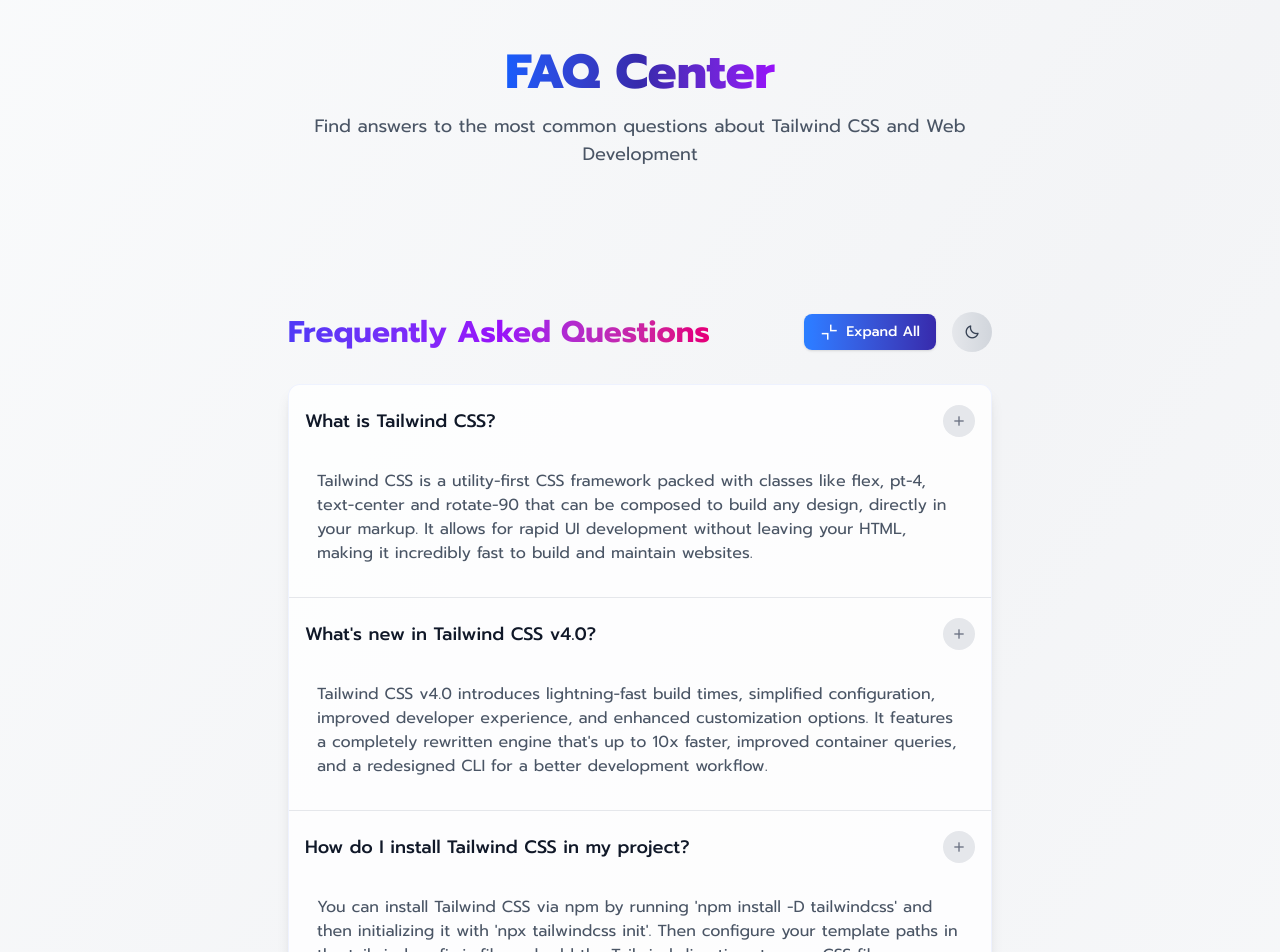
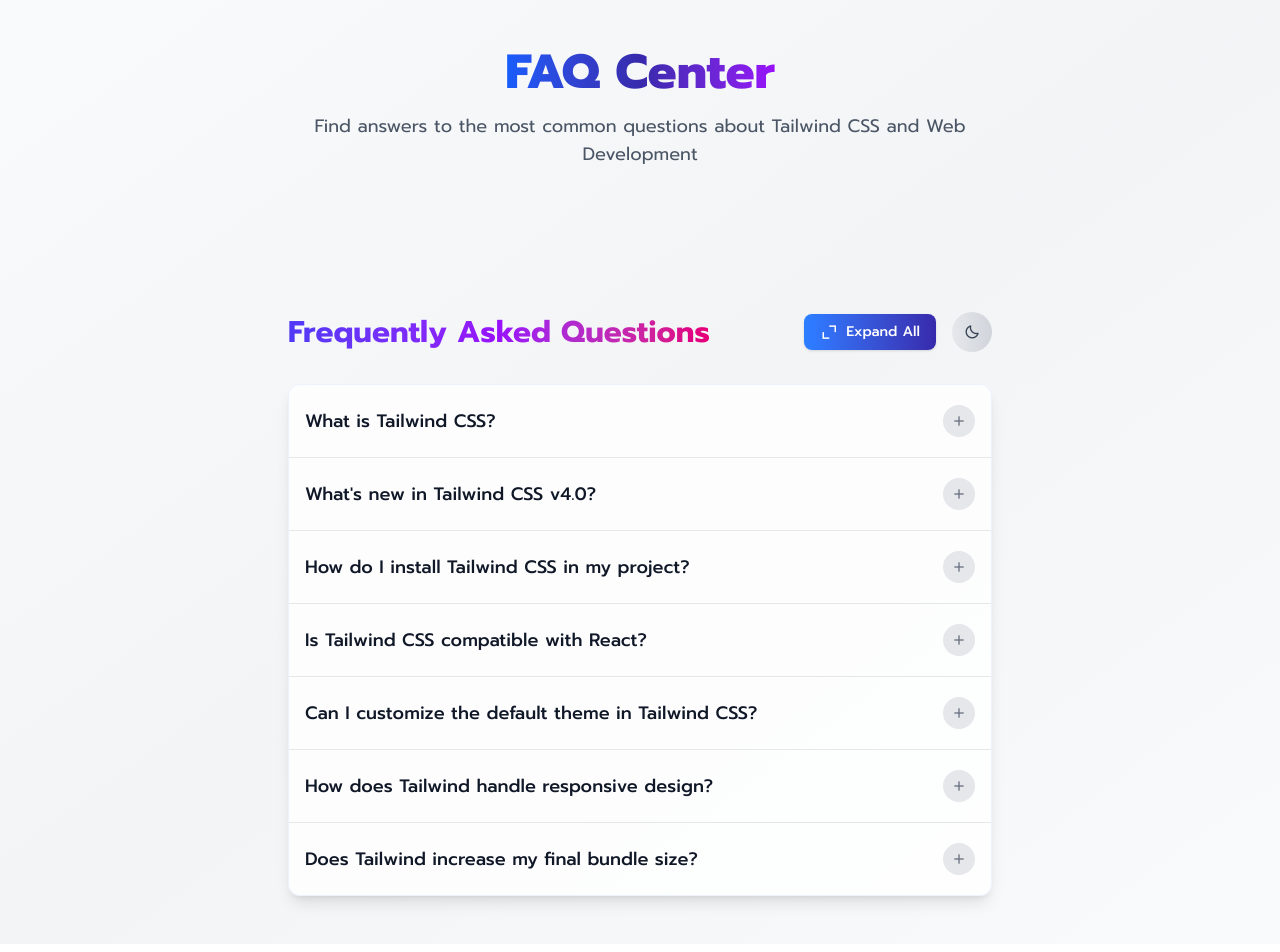
Before and after one commit to I0ANA24/FAQ-According-Learning-React, a React (Vite) app: page / in a window 1280 px wide. Shown: the top 952 px of the page. Built offline with nearby package versions, Linux system fonts and the light colour scheme.

Commit message:
final styling + local storage for darkMode

```diff
--- a/src/App.jsx
+++ b/src/App.jsx
@@ -2,7 +2,10 @@
 import FAQList from './components/FAQList'
 
 const App = () => {
-  const [darkMode, setDarkMode] = useState(false);
+  const [darkMode, setDarkMode] = useState(() => {
+    const savedTheme = localStorage.getItem('darkMode');
+    return savedTheme ? JSON.parse(savedTheme) : false;
+  })
 
   useEffect(() => {
     if (darkMode) {
@@ -10,6 +13,8 @@
     } else {
       document.documentElement.classList.remove('dark');
     }
+
+    localStorage.setItem('darkMode', JSON.stringify(darkMode));
   }, [darkMode])
 
   const toggleDarkMode = () => {
--- a/src/components/FAQItem.jsx
+++ b/src/components/FAQItem.jsx
@@ -1,15 +1,17 @@
-import React from 'react'
+import React, { useRef } from 'react'
 
-const FAQItem = ({ item }) => {
+const FAQItem = ({ item, onClick, isOpen }) => {
+  const answerRef = useRef(null)
+
   return (
-    <div className='border-b border-gray-200 dark:border-gray-700 last:border-none transition-colors duration-300 hover:bg-gradient-to-r hover:from-gray-50/50 hover:to-transparent dark:hover:from-gray-800/50 dark:hover:to-transparent'>
-      <button className="w-full py-5 px-4 flex justify-between items-center text-left focus:outline-none rounded-lg transition-all duration-200 cursor-pointer text-gray-900 dark:text-white hover:text-transparent hover:bg-clip-text hover:bg-gradient-to-r hover:from-indigo-600 hover:to-purple-600 dark:hover:from-indigo-400 dark:hover:to-purple-400">
+    <div className='border-b border-gray-200 dark:border-gray-700 last:border-none transition-colors duration-300 hover:bg-gradient-to-r hover:from-gray-50/50 hover:to-transparent dark:hover:from-gray-800/50 dark:hover:to-transparent' id={`faq-item-${item.id}`}>
+      <button className={`w-full py-5 px-4 flex justify-between items-center text-left focus:outline-none transition-all duration-200 cursor-pointer ${isOpen ? "bg-gradient-to-r from-indigo-200 via-purple-200 to-indigo-200/90 dark:from-indigo-900/80 dark:via-purple-900/80 dark:to-indigo-900/70 text-purple-700 dark:text-white font-medium" : "text-gray-900 dark:text-white hover:text-transparent hover:bg-clip-text hover:bg-gradient-to-r hover:from-indigo-600 hover:to-purple-600 dark:hover:from-indigo-400 dark:hover:to-purple-400"}`} onClick={() => onClick(item.id)}>
         <span className="text-lg font-medium pr-6">{item.question}</span>
-        <div className="flex-shrink-0 flex items-center justify-center w-8 min-w-8 aspect-square rounded-full bg-gray-200 dark:bg-gray-700 transition-all duration-200">
-          <i className="bx bx-plus text-gray-500 dark:text-gray-400"></i>
+        <div className={`flex-shrink-0 flex items-center justify-center w-8 min-w-8 aspect-square rounded-full ${isOpen ? "bg-gradient-to-r from-indigo-600 to-purple-600 dark:from-indigo-500 dark:to-purple-500 shadow-md" : "bg-gray-200 dark:bg-gray-700"}`}>
+          <i className={`bx bx-${isOpen ? "minus text-white" : "plus text-gray-500 dark:text-gray-400"}`}></i>
         </div>
       </button>
-      <div className="overflow-hidden">
+      <div className="overflow-hidden transition-all duration-200 ease-out" id={`answer-${item.id}`} ref={answerRef} style={{ maxHeight: isOpen ? answerRef.current?.scrollHeight : 0, opacity: isOpen ? 1 : 0 }}>
         <div className="p-4 pt-0 pb-5 text-gray-600 dark:text-gray-300">
           <div className="p-3 rounded-lg overflow-y-auto max-h-[300px]">{item.answer}</div>
         </div>
--- a/src/components/FAQList.jsx
+++ b/src/components/FAQList.jsx
@@ -1,8 +1,44 @@
-import React from 'react'
+import React, { useState, useEffect } from 'react'
 import FAQItem from './FAQItem'
 import faqData from '../data/faqData'
 
 const FAQList = ({ toggleDarkMode, darkMode }) => {
+  const [openId, setOpenId] = useState(null)
+  const [expandAll, setExpandAll] = useState(false)
+
+  const toggleItem = (id) => {
+    if(expandAll) {
+      setExpandAll(false)
+    }
+
+    setOpenId((prevId) => {
+      console.log(id, prevId);
+      if(prevId === id) {
+        return null
+      }
+      return id
+    })
+  }
+
+  const toggleExpandAll = () => {
+    setExpandAll((prev) => !prev)
+    setOpenId(null);
+  }
+
+  useEffect(() => {
+    if(openId && typeof window !== 'undefined') {
+      setTimeout(() => {
+        const element = document.getElementById(`faq-item-${openId}`);
+        if(element) {
+          element.scrollIntoView({
+            behavior: 'smooth',
+            block: 'start',
+          })
+        }
+      }, 100);
+    }
+  }, [openId])
+
   return (
     <div className="max-w-3xl mx-auto px-4 sm:px-6 lg:px-8 py-12">
       <div className="flex flex-col sm:flex-row justify-between items-center mb-8 gap-4">
@@ -10,9 +46,9 @@
           Frequently Asked Questions
         </h2>
         <div className="flex items-center space-x-4">
-          <button className="flex items-center gap-2 px-4 py-2 text-sm font-medium text-white bg-gradient-to-r from-blue-500 to-indigo-800 hover:from-blue-600 hover:to-indigo-700 rounded-lg shadow-sm hover:shadow-md focus:outline-none focus-visible:ring-2 focus-visible:ring-indigo-500 transition-all duration-300 cursor-pointer">
-            <i className="bx bx-collapse-alt text-lg"></i>
-            <span>Expand All</span>
+          <button className="flex items-center gap-2 px-4 py-2 text-sm font-medium text-white bg-gradient-to-r from-blue-500 to-indigo-800 hover:from-blue-600 hover:to-indigo-700 rounded-lg shadow-sm hover:shadow-md focus:outline-none focus-visible:ring-2 focus-visible:ring-indigo-500 transition-all duration-300 cursor-pointer" onClick={toggleExpandAll}>
+            <i className={`bx bx-${expandAll ? "collapse" : "expand"}-alt text-lg`}></i>
+            <span>{expandAll ? "Collapse All" : "Expand All"}</span>
           </button>
           <button onClick={toggleDarkMode} className="size-10 flex items-center justify-center rounded-full bg-gradient-to-r from-gray-200 to-gray-300 dark:from-gray-700 dark:to-gray-800 text-gray-700 dark:text-gray-200 hover:shadow-md focus:outline-none focus-visible:ring-2 focus-visible:ring-blue-500 transition-all duration-300 cursor-pointer">
             <i className={`bx bx-${darkMode ? 'sun' : 'moon'}`}></i>
@@ -22,7 +58,7 @@
       <div className="bg-white/80 dark:bg-gray-800/80 rounded-xl shadow-lg border border-indigo-100/50 dark:border-indigo-900/30 overflow-hidden transition-all duration-300">
         {
           faqData.map((item) => (
-            <FAQItem key={item.id} item={item} />
+            <FAQItem key={item.id} item={item} onClick={toggleItem} isOpen={expandAll || openId === item.id} />
           ))
         }
       </div>
--- a/src/index.css
+++ b/src/index.css
@@ -4,4 +4,15 @@
     font-family: 'Prompt', sans-serif;
 }
 
+html::-webkit-scrollbar {
+    display: none;
+}
+
+html {
+    -ms-overflow-style: none;
+    scrollbar-width: none;
+}
+
+/* 1:11:16 */
+
 @custom-variant dark (&:where(.dark, .dark *));
```
